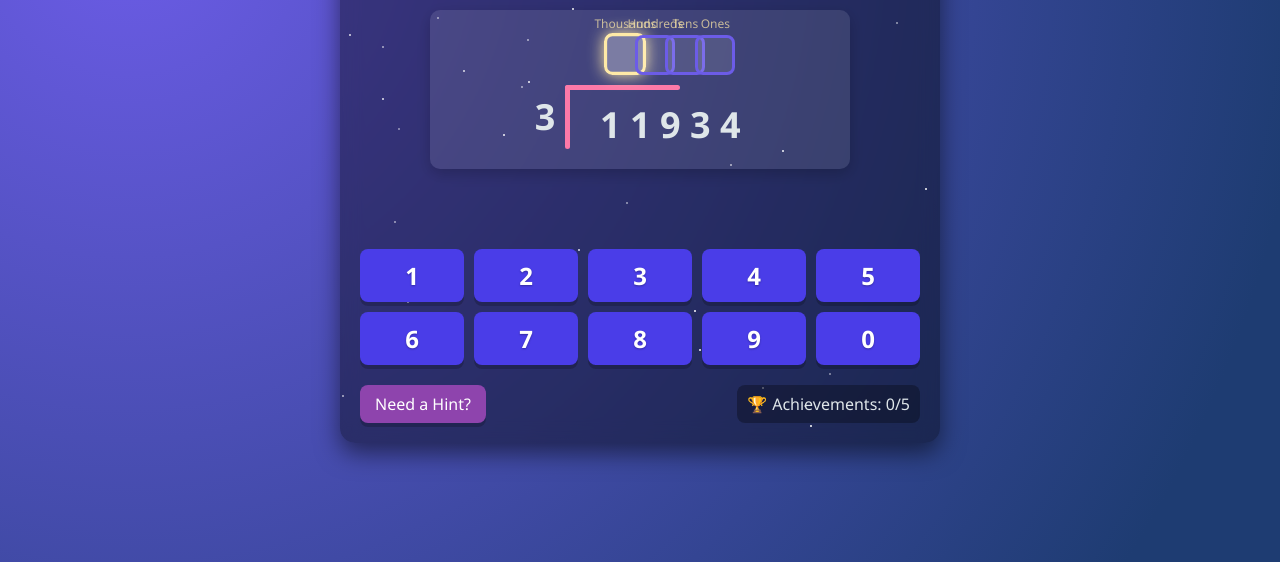
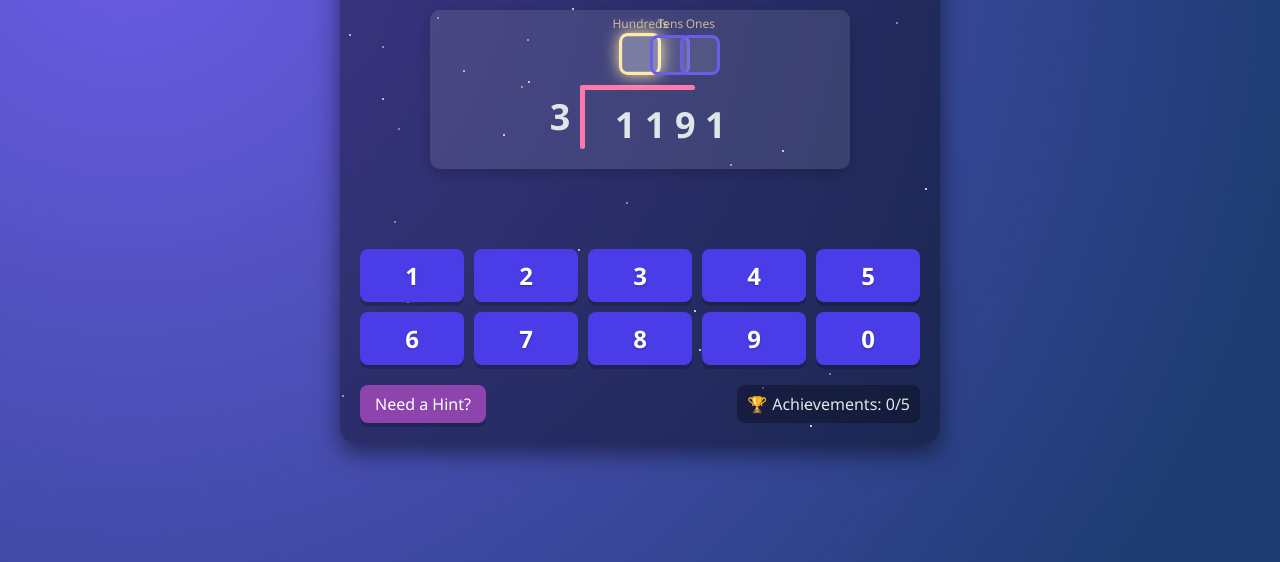
Before and after one commit to Lojikli/Lojikli-Kids, a plain HTML site: page 5 yr old/Short Division.html in a window 1280 px wide. Shown: the part 238-800 px from the top of the page. Drawn offline with Linux system fonts and the light colour scheme.

Commit message:
Update Short Division.html
level=4

```diff
--- a/5 yr old/Short Division.html
+++ b/5 yr old/Short Division.html
@@ -678,7 +678,7 @@
 
     <script>
         // Game state
-        let level = 6;
+        let level = 4;
         let score = 0;
         let streak = 0;
         let totalSolved = 0;
```
